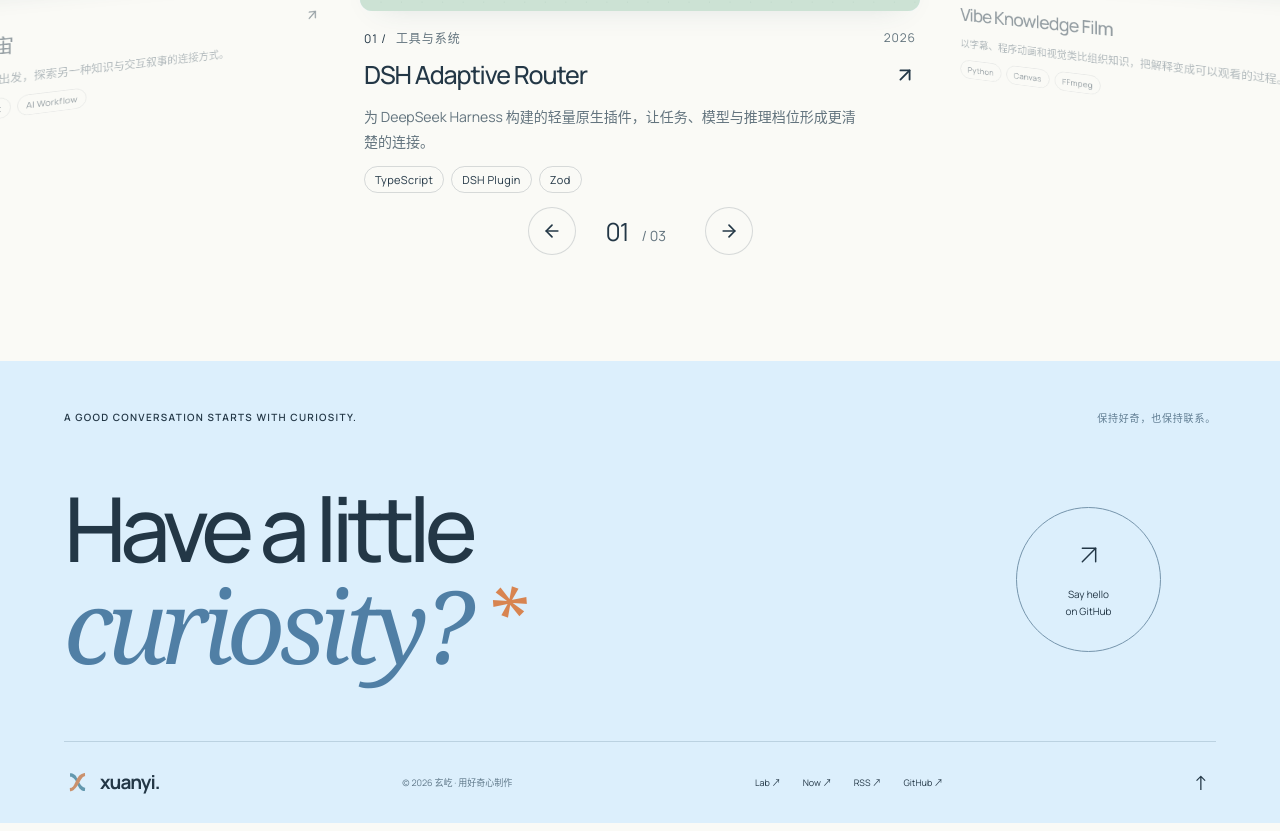
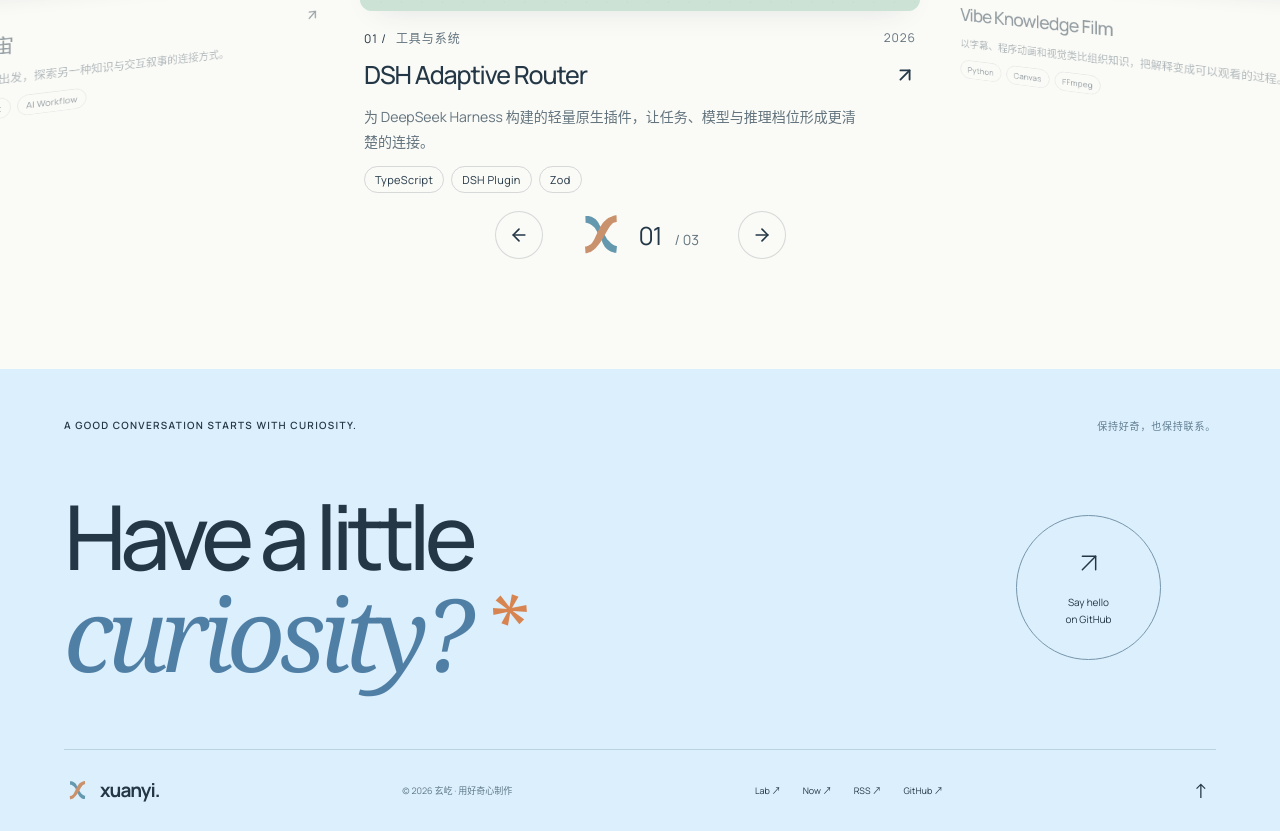
Before and after one commit to Xuanyi-king/xuanyi-portfolio, a Next.js app: page /lab/canvas-study in a window 1280 px wide. Shown: the part 2064-2895 px from the top of the page. Built offline with nearby package versions, Linux system fonts and the light colour scheme.

Commit message:
Connect gallery travel to a bounded X response through the existing spring

```diff
--- a/src/app/gallery.css
+++ b/src/app/gallery.css
@@ -140,6 +140,25 @@
   align-items: baseline;
   font-size: 14px;
   min-width: 69px;
+}
+.gallery-status {
+  display: flex;
+  align-items: center;
+  gap: 10px;
+}
+.gallery-response {
+  width: 56px;
+  height: 56px;
+  flex: none;
+  pointer-events: none;
+}
+.gallery-response .living-x {
+  width: 100%;
+  height: 100%;
+}
+@media (max-width: 760px) {
+  .gallery-response { width: 44px; height: 44px; }
+  .gallery-controls { gap: 18px; }
 }
 .gallery-counter > span:first-child {
   font-size: 25px;
--- a/src/components/living-gallery.tsx
+++ b/src/components/living-gallery.tsx
@@ -1,5 +1,5 @@
 "use client";
-import { useLayoutEffect, useRef, useState, type CSSProperties } from "react";
+import { useLayoutEffect, useMemo, useRef, useState, type CSSProperties } from "react";
 import { ArrowLeft, ArrowRight, ArrowUpRight } from "lucide-react";
 import type { Project } from "@/data/projects";
 import { ProjectScene } from "./project-scene";
@@ -11,6 +11,8 @@ import { frameFor, frameTransform } from "@/motion/gallery-model";
 import { bindGalleryInput } from "@/motion/gallery-input";
 import { galleryStateKey, readGalleryState } from "@/motion/gallery-state";
 import { XMark } from "./x-mark";
+import { LivingX } from "./living-x";
+import { createGalleryResponse } from "@/motion/gallery-response";
 const fallback = `.living-gallery .gallery-stage{display:grid!important;grid-template-columns:repeat(2,minmax(0,1fr));gap:48px;height:auto!important;perspective:none!important;padding:0!important}.living-gallery .gallery-stage .gallery-card{position:static!important;width:auto!important;transform:none!important;opacity:1!important;pointer-events:auto!important;visibility:visible!important}.living-gallery .gallery-stage .gallery-card .project-meta{opacity:1!important;visibility:visible!important}.living-gallery .gallery-controls,.living-gallery .gallery-hint{display:none!important}.living-gallery .gallery-viewport{overflow:visible!important}@media(max-width:760px){.living-gallery .gallery-stage{grid-template-columns:1fr;gap:44px}}`;
 export function LivingGallery({
   projects,
@@ -27,6 +29,7 @@ export function LivingGallery({
     input = useRef<ReturnType<typeof bindGalleryInput> | null>(null);
   const [active, setActive] = useState(0),
     [enhanced, setEnhanced] = useState(false);
+  const response = useMemo(createGalleryResponse, []);
   useLayoutEffect(() => {
     if (!stage.current) return;
     const el = stage.current,
@@ -53,6 +56,7 @@ export function LivingGallery({
       projects.length,
       {
         frame(position) {
+          response.sample(position, performance.now());
           el.dataset.position = position.toFixed(5);
           cards.forEach((card, i) => {
             const f = frameFor(
@@ -74,6 +78,7 @@ export function LivingGallery({
           el.dataset.active = String(index);
         },
         settled() {
+          response.reset();
           delete el.dataset.moving;
           save();
         },
@@ -95,24 +100,34 @@ export function LivingGallery({
     const resize = () => {
         width = innerWidth;
         if (el.hasAttribute("data-holding")) input.current?.cancel();
+        response.reset();
         engine.redraw();
       },
       preference = () => {
         input.current?.cancel();
+        response.reset();
         engine.setReduced(media.matches);
         engine.redraw();
       };
+    const visibility = () => {
+      if (document.hidden) {
+        input.current?.cancel();
+        response.reset();
+      }
+    };
     preference();
     setEnhanced(true);
     window.addEventListener("pagehide", save);
     window.addEventListener("resize", resize, { passive: true });
     media.addEventListener("change", preference);
+    document.addEventListener("visibilitychange", visibility);
     return () => {
       save();
       window.removeEventListener("pagehide", save);
       input.current?.dispose();
       input.current = null;
       engine.dispose();
+      response.reset();
       controller.current = null;
       cards.forEach((c) => {
         c.style.removeProperty("transform");
@@ -122,8 +137,9 @@ export function LivingGallery({
       });
       window.removeEventListener("resize", resize);
       media.removeEventListener("change", preference);
+      document.removeEventListener("visibilitychange", visibility);
     };
-  }, [projects.length]);
+  }, [projects.length, response]);
   if (!projects.length) return <p>新的作品正在酝酿。</p>;
   const current = projects[active] ?? projects[0];
   return (
@@ -249,9 +265,14 @@ export function LivingGallery({
         >
           <ArrowLeft size={20} />
         </button>
-        <div className="gallery-counter">
+        <div className="gallery-status">
+          <div className="gallery-response" aria-hidden="true">
+            <LivingX drive={response} compact />
+          </div>
+          <div className="gallery-counter">
           <span>{String(active + 1).padStart(2, "0")}</span>
           <span>/ {String(projects.length).padStart(2, "0")}</span>
+          </div>
         </div>
         <button
           type="button"
--- a/src/components/living-x.tsx
+++ b/src/components/living-x.tsx
@@ -13,6 +13,7 @@ import { createCurveOwner } from "@/motion/curve-owner";
 import { threadPath } from "@/motion/thread";
 import { silkSurface } from "@/motion/surface";
 import { playIdentityIntro } from "@/motion/identity-intro";
+import type { XDrive } from "@/motion/gallery-response";
 const rest = ribbonGeometry({ x: 0, y: 0 }, { x: 0, y: 0 });
 export function LivingX({
   play = false,
@@ -20,12 +21,16 @@ export function LivingX({
   form = "rest",
   resetToken = 0,
   material = "sculpted",
+  compact = false,
+  drive,
 }: {
   play?: boolean;
   strength?: number;
   form?: string;
   resetToken?: number;
   material?: "sculpted" | "translucent";
+  compact?: boolean;
+  drive?: XDrive;
 }) {
   const root = useRef<HTMLDivElement>(null);
   const controller = useRef<ReturnType<typeof createLivingSpring> | null>(null);
@@ -91,7 +96,7 @@ export function LivingX({
         button.style.top = `${anchor.y / 5}%`;
       });
       geometry.curves.forEach((curve, i) => {
-        const s = silkSurface(curve, i);
+        const s = silkSurface(curve, i, compact);
         surfaceNodes[i].forEach(({ key, nodes }) =>
           nodes.forEach((path) => path.setAttribute("d", s[key])),
         );
@@ -146,6 +151,14 @@ export function LivingX({
           document.visibilityState === "visible",
       );
     preference();
+    const unbindDrive = drive?.subscribe((force) => owner.input(() => {
+      if (media.matches || document.hidden) return engine.release();
+      engine.pull(0, force, force * 0.32);
+      engine.pull(1, -force * 0.8, -force * 0.2);
+    }));
+    const visibility = () => {
+      if (drive && document.hidden) owner.input(() => engine.release());
+    };
     const surface = play ? el : (el.closest(".hero") ?? el);
     const hover = (event: Event) => {
       const e = event as PointerEvent;
@@ -253,11 +266,15 @@ export function LivingX({
       });
     });
     cancelInteractions.current = () => cancels.forEach((fn) => fn());
-    surface.addEventListener("pointermove", hover);
-    if (!play) surface.addEventListener("pointerleave", reset);
+    if (!drive) {
+      surface.addEventListener("pointermove", hover);
+      if (!play) surface.addEventListener("pointerleave", reset);
+    }
+    document.addEventListener("visibilitychange", visibility);
     media.addEventListener("change", preference);
     return () => {
       disposed = true;
+      unbindDrive?.();
       owner.dispose();
       intro?.cancel(false);
       cleanups.forEach((fn) => fn());
@@ -266,9 +283,10 @@ export function LivingX({
       cancelInteractions.current = () => {};
       surface.removeEventListener("pointermove", hover);
       surface.removeEventListener("pointerleave", reset);
+      document.removeEventListener("visibilitychange", visibility);
       media.removeEventListener("change", preference);
     };
-  }, [play]);
+  }, [play, compact, drive]);
   useEffect(() => {
     controller.current?.configure({ form, strength });
   }, [form, strength, play]);
@@ -278,7 +296,7 @@ export function LivingX({
   }, [resetToken]);
   return (
     <div ref={root} className={`living-x ${play ? "is-playable" : ""}`}>
-      <XMark decorative={!play} material={material} />
+      <XMark decorative={!play} material={material} compact={compact} />
       {play &&
         rest.anchors.map((p, i) => (
           <button
--- /dev/null
+++ b/src/motion/gallery-response.ts
@@ -0,0 +1,38 @@
+export type XDrive = {
+  subscribe(listener: (force: number) => void): () => void;
+};
+
+/** An input bridge, not an animator. LivingX owns the spring and all SVG writes. */
+export function createGalleryResponse() {
+  const listeners = new Set<(force: number) => void>();
+  let previous: { position: number; time: number } | undefined;
+  let force = 0;
+  const emit = (next: number) => {
+    if (next === force) return;
+    force = next;
+    listeners.forEach((listener) => listener(force));
+  };
+  const reset = () => {
+    previous = undefined;
+    emit(0);
+  };
+  return {
+    sample(position: number, time: number) {
+      if (!Number.isFinite(position) || !Number.isFinite(time)) return reset();
+      const last = previous;
+      previous = { position, time };
+      if (!last) return;
+      const elapsed = time - last.time;
+      if (elapsed <= 0 || elapsed > 120) return emit(0);
+      // Match the direction of the dragged canvas, using unwrapped travel.
+      const velocity = ((position - last.position) * 1000) / Math.max(8, elapsed);
+      emit(Math.max(-28, Math.min(28, -velocity * 12)));
+    },
+    reset,
+    subscribe(listener: (force: number) => void) {
+      listeners.add(listener);
+      listener(force);
+      return () => { listeners.delete(listener); };
+    },
+  };
+}
```
Also changed, not shown: scripts/measure-canvas.mjs (+35 -1 lines), 3 other files (tests, documents, lock files or other folders).
